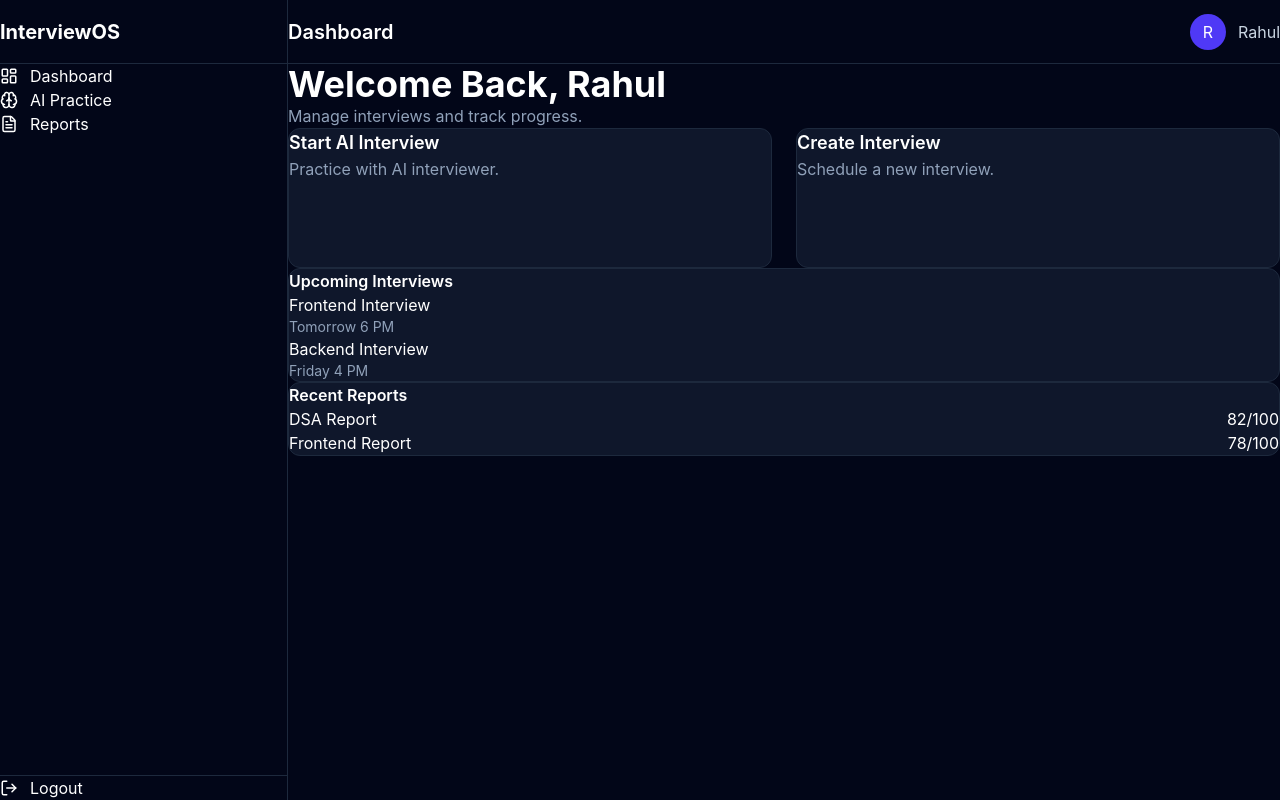
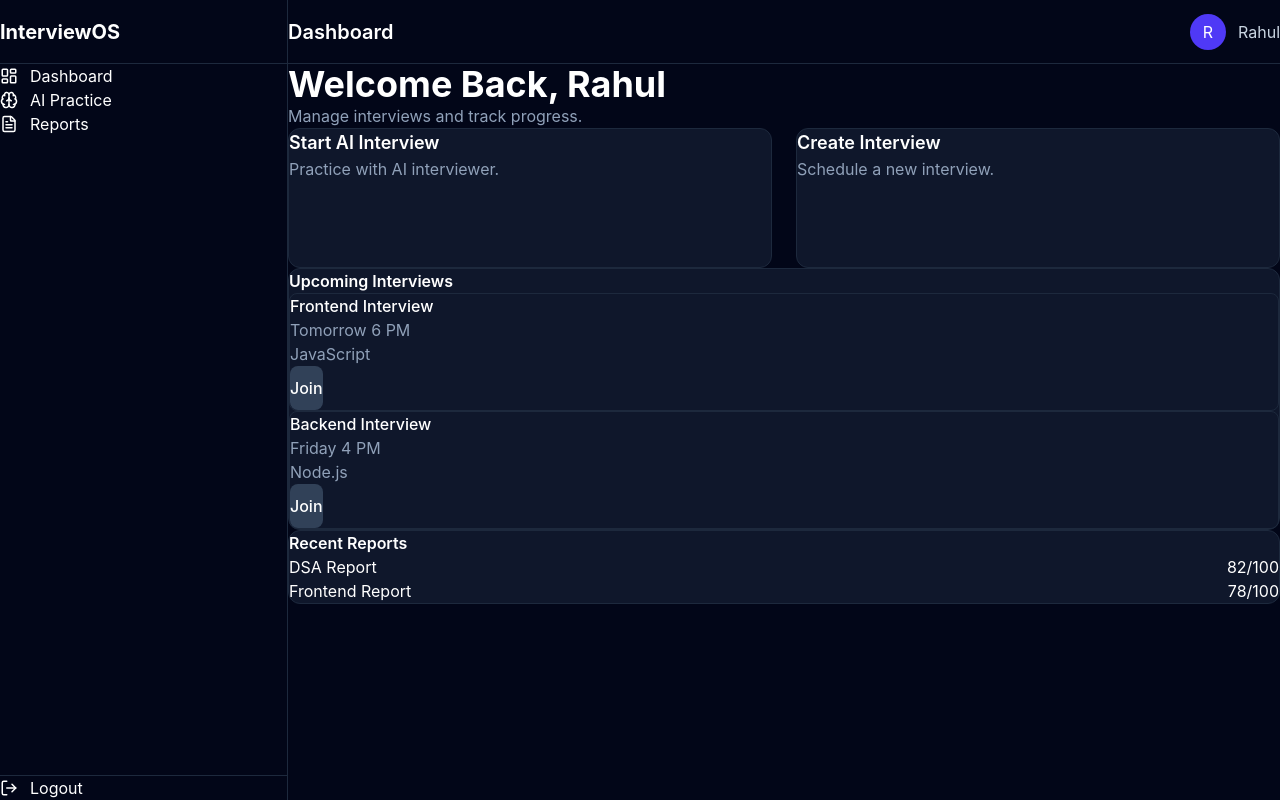
Before and after one commit to krishna-Gits455/AI-Interview-Platform, a React app in the folder frontend/: page /dashboard in a window 1280 px wide. Built offline with nearby package versions, Linux system fonts and the light colour scheme; the HTML template or start-up script is replaced by a standard one.

Commit message:
Implement interview creation flow

```diff
--- a/frontend/src/components/ui/Card.jsx
+++ b/frontend/src/components/ui/Card.jsx
@@ -1,10 +1,12 @@
 export default function Card({
   children,
   className = "",
+  ...props
 }) {
   return (
     <div
-      className={`p-6 rounded-xl border border-slate-800 bg-slate-900 ${className}`}
+      className={`bg-slate-900 border border-slate-800 rounded-xl p-6 ${className}`}
+      {...props}
     >
       {children}
     </div>
--- /dev/null
+++ b/frontend/src/features/dashboard/components/CreateInterviewModal.jsx
@@ -0,0 +1,129 @@
+import { useState } from "react";
+import Button from "../../../components/ui/Button";
+import Input from "../../../components/ui/Input";
+
+export default function CreateInterviewModal({
+  open,
+  onClose,
+  onCreate,
+}) {
+  const [formData, setFormData] = useState({
+    title: "",
+    candidate: "",
+    date: "",
+    time: "",
+    language: "JavaScript",
+    difficulty: "Easy",
+  });
+
+  if (!open) return null;
+
+  const handleChange = (e) => {
+    setFormData({
+      ...formData,
+      [e.target.name]: e.target.value,
+    });
+  };
+
+  const handleSubmit = (e) => {
+    e.preventDefault();
+
+    onCreate({
+      id: Date.now(),
+      ...formData,
+    });
+
+    onClose();
+  };
+
+  return (
+    <div className="fixed inset-0 bg-black/60 flex items-center justify-center z-50">
+
+      <div className="bg-slate-900 border border-slate-800 rounded-xl p-6 w-full max-w-lg">
+
+        <h2 className="text-xl font-bold mb-6">
+          Create Interview
+        </h2>
+
+        <form
+          onSubmit={handleSubmit}
+          className="space-y-4"
+        >
+          <Input
+            label="Interview Title"
+            name="title"
+            onChange={handleChange}
+          />
+
+          <Input
+            label="Candidate Email"
+            name="candidate"
+            onChange={handleChange}
+          />
+
+          <Input
+            type="date"
+            label="Date"
+            name="date"
+            onChange={handleChange}
+          />
+
+          <Input
+            type="time"
+            label="Time"
+            name="time"
+            onChange={handleChange}
+          />
+
+          <div>
+            <label className="block mb-2">
+              Language
+            </label>
+
+            <select
+              name="language"
+              onChange={handleChange}
+              className="w-full h-11 px-3 rounded-lg bg-slate-900 border border-slate-700"
+            >
+              <option>JavaScript</option>
+              <option>Python</option>
+              <option>Java</option>
+              <option>C++</option>
+            </select>
+          </div>
+
+          <div>
+            <label className="block mb-2">
+              Difficulty
+            </label>
+
+            <select
+              name="difficulty"
+              onChange={handleChange}
+              className="w-full h-11 px-3 rounded-lg bg-slate-900 border border-slate-700"
+            >
+              <option>Easy</option>
+              <option>Medium</option>
+              <option>Hard</option>
+            </select>
+          </div>
+
+          <div className="flex gap-3">
+            <Button
+              type="button"
+              variant="ghost"
+              onClick={onClose}
+            >
+              Cancel
+            </Button>
+
+            <Button>
+              Create Interview
+            </Button>
+          </div>
+        </form>
+
+      </div>
+    </div>
+  );
+}
--- a/frontend/src/features/dashboard/components/QuickActions.jsx
+++ b/frontend/src/features/dashboard/components/QuickActions.jsx
@@ -1,6 +1,8 @@
 import Card from "../../../components/ui/Card";
 
-export default function QuickActions() {
+export default function QuickActions({
+  onCreateInterview,
+}) {
   return (
     <div className="grid md:grid-cols-2 gap-6">
 
@@ -14,7 +16,10 @@ export default function QuickActions() {
         </p>
       </Card>
 
-      <Card className="min-h-[140px] hover:border-indigo-500 hover:scale-[1.01] transition-all cursor-pointer">
+      <Card
+        onClick={onCreateInterview}
+        className="min-h-[140px] hover:border-indigo-500 hover:scale-[1.01] transition-all cursor-pointer"
+      >
         <h3 className="text-lg font-semibold">
           Create Interview
         </h3>
--- a/frontend/src/features/dashboard/components/UpcomingInterviews.jsx
+++ b/frontend/src/features/dashboard/components/UpcomingInterviews.jsx
@@ -1,17 +1,9 @@
 import Card from "../../../components/ui/Card";
+import Button from "../../../components/ui/Button";
 
-export default function UpcomingInterviews() {
-  const interviews = [
-    {
-      title: "Frontend Interview",
-      time: "Tomorrow 6 PM",
-    },
-    {
-      title: "Backend Interview",
-      time: "Friday 4 PM",
-    },
-  ];
-
+export default function UpcomingInterviews({
+  interviews,
+}) {
   return (
     <Card>
       <h2 className="font-semibold mb-4">
@@ -19,15 +11,33 @@ export default function UpcomingInterviews() {
       </h2>
 
       <div className="space-y-4">
+
         {interviews.map((item) => (
-          <div key={item.title}>
-            <p>{item.title}</p>
+          <div
+            key={item.id}
+            className="border border-slate-800 rounded-lg p-4"
+          >
+            <p className="font-medium">
+              {item.title}
+            </p>
 
-            <p className="text-slate-400 text-sm">
-              {item.time}
+            <p className="text-slate-400">
+              {item.date} {item.time}
             </p>
+
+            <p className="text-slate-400">
+              {item.language}
+            </p>
+
+            <Button
+              className="mt-3"
+              variant="secondary"
+            >
+              Join
+            </Button>
           </div>
         ))}
+
       </div>
     </Card>
   );
--- a/frontend/src/pages/Dashboard.jsx
+++ b/frontend/src/pages/Dashboard.jsx
@@ -1,23 +1,71 @@
+import { useState } from "react";
+
 import AppLayout from "../layouts/AppLayout";
 
 import DashboardHeader from "../features/dashboard/components/DashboardHeader";
 import QuickActions from "../features/dashboard/components/QuickActions";
 import UpcomingInterviews from "../features/dashboard/components/UpcomingInterviews";
 import RecentReports from "../features/dashboard/components/RecentReports";
+import CreateInterviewModal from "../features/dashboard/components/CreateInterviewModal";
 
 export default function Dashboard() {
+  const [showModal, setShowModal] =
+    useState(false);
+
+  const [interviews, setInterviews] =
+    useState([
+      {
+        id: 1,
+        title: "Frontend Interview",
+        date: "Tomorrow",
+        time: "6 PM",
+        language: "JavaScript",
+      },
+      {
+        id: 2,
+        title: "Backend Interview",
+        date: "Friday",
+        time: "4 PM",
+        language: "Node.js",
+      },
+    ]);
+
+  const handleCreateInterview =
+    (interview) => {
+      setInterviews((prev) => [
+        interview,
+        ...prev,
+      ]);
+    };
+
   return (
     <AppLayout>
 
-      <div className="max-w-6xl space-y-6">
+      <div className="space-y-6 max-w-6xl">
 
         <DashboardHeader />
 
-        <QuickActions />
+        <QuickActions
+          onCreateInterview={() =>
+            setShowModal(true)
+          }
+        />
 
-        <UpcomingInterviews />
+        <UpcomingInterviews
+          interviews={interviews}
+        />
 
         <RecentReports />
+
+        <CreateInterviewModal
+          open={showModal}
+          onClose={() =>
+            setShowModal(false)
+          }
+          onCreate={
+            handleCreateInterview
+          }
+        />
 
       </div>
 
```
